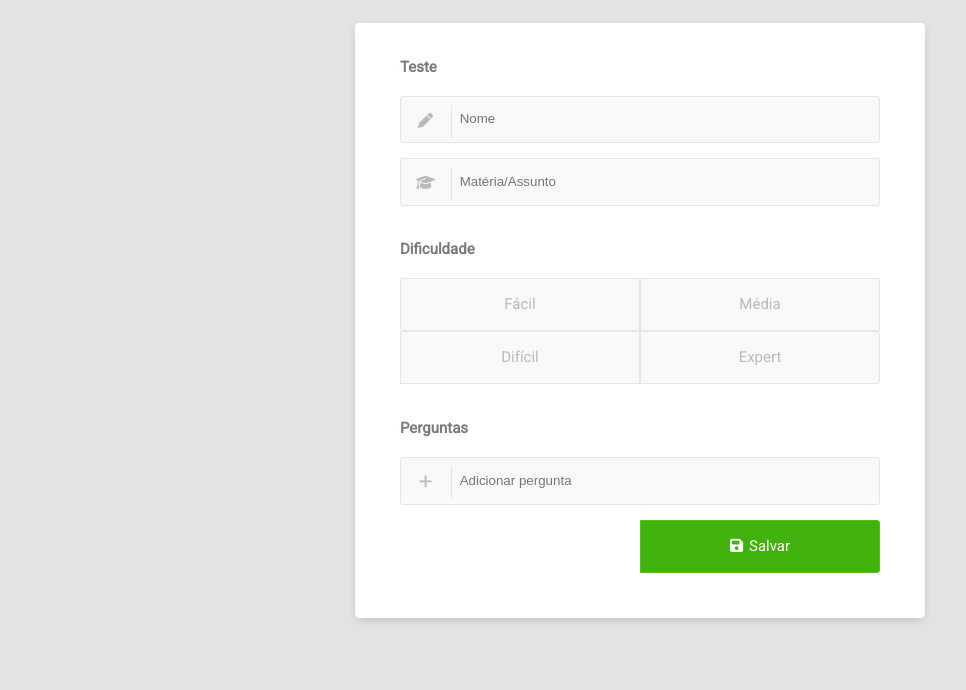
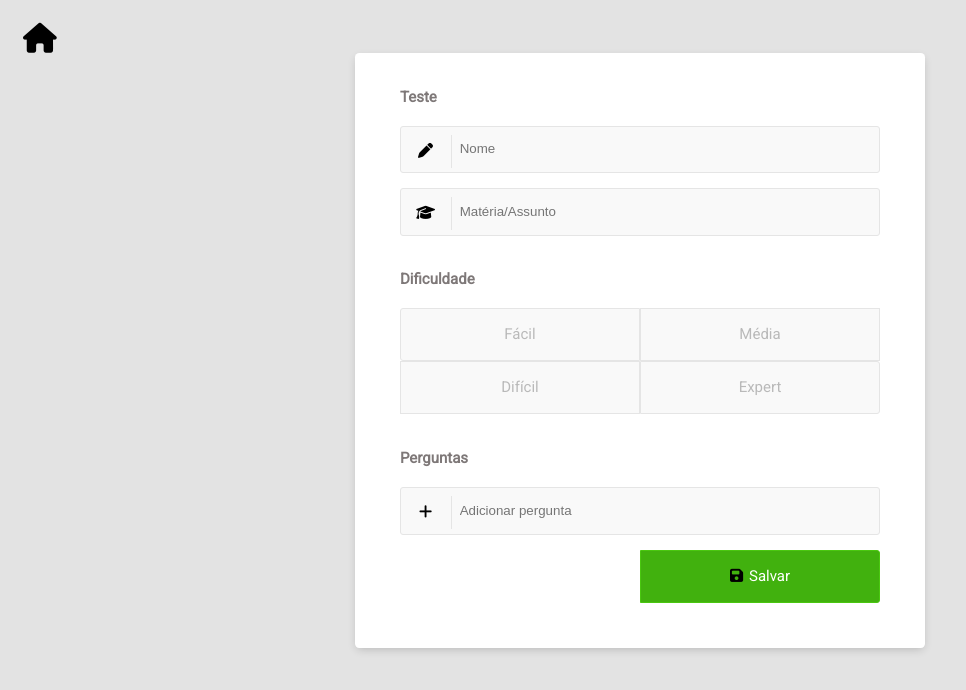
Before and after one commit to Leonardo-DeLuca/Sistema-Atividades, a website: page public/html/cadastro_testes.html in a window 1280 px wide. Shown: the whole page, without its empty margins (0-966 px from the left). Drawn offline with Linux system fonts and the light colour scheme.

Commit message:
Botoes home add

```diff
--- a/controller/LoginController.js
+++ b/controller/LoginController.js
@@ -33,7 +33,7 @@ const login = (req, res) => {
     if (usuarios.some(item => item.usuario === usuario && item.senha === senha)) {
         return res.status(200).json({ "status": "OK" });
     } else {
-        return res.status(401).json({ "status": "ERRO", "descricao_erro": "Usuário não encontrado." });
+        return res.status(401).json({ "status": "ERRO", "descricao_erro": "Usuário ou senha inválidos." });
     }
 };
 
--- a/public/css/cadastro_testes.css
+++ b/public/css/cadastro_testes.css
@@ -12,6 +12,10 @@ body {
     font-size: 15px;
     color: #b9b9b9;
     background-color: #e3e3e3;
+}
+
+body i{
+    color:#000000
 }
 
 h4 {
@@ -293,3 +297,19 @@ select option {
         padding-right: 0;
     }
 }
+
+.hover1 {
+    background-image: linear-gradient(white, white);
+    background-size: 0 100%;
+    background-repeat: no-repeat;
+    transition: .4s;
+    align-self: flex-start;
+    flex: 0 1 auto;
+    margin-right: auto;
+  }
+  .hover1:hover {
+    background-size: 100% 100%;
+    cursor: pointer;
+    transform: scale(1.2);
+    box-shadow: 0px 5px 5px #7e7878;
+  }
--- a/public/css/login.css
+++ b/public/css/login.css
@@ -7,10 +7,11 @@ body {
     background-color: #e3e3e3;
     display: flex;
     align-items: center;
-    justify-content: center;
+    justify-content: flex-start;
     font-family: "Roboto", Helvetica, Arial, sans-serif;
     -webkit-font-smoothing: antialiased;
     -moz-osx-font-smoothing: grayscale;
+    width: 100%;
 }
 
 .form-structor {
@@ -18,8 +19,11 @@ body {
     border-radius: 15px;
     height: 550px;
     width: 350px;
-    position: relative;
     overflow: hidden;
+    flex: 0 1 auto;
+    position: absolute;
+    left: 50%;
+    transform: translateX(-50%);
 
 }
 
@@ -299,6 +303,9 @@ body {
     background-repeat: no-repeat;
     transition: .4s;
     align-self: flex-start;
+    flex: 0 1 auto;
+    margin-right: auto;
+    margin: 1%;
   }
   .hover1:hover {
     background-size: 100% 100%;
--- a/public/html/cadastro_testes.html
+++ b/public/html/cadastro_testes.html
@@ -9,6 +9,7 @@
     <title>Cadastrar teste</title>
 </head>
 <body>
+    <i onclick="onClickHome()" class="fa-solid fa-house hover1 fa-2x"></i>
     <div class="container" id="containerFormTeste">
         <form id="formTestes">
             <div class="row">
--- a/public/js/cadastro_testes.js
+++ b/public/js/cadastro_testes.js
@@ -8,6 +8,10 @@ const $tituloPergunta = document.getElementById('tituloPergunta');
 let perguntasTeste = [];
 let isEditandoPergunta = false;
 let perguntaEditando = {};
+
+const onClickHome = async () => {
+    window.location.href = `${URL_BASE}/home`;
+};
 
 const abreFormPerguntas = () => {
     $containerFormTeste.style.display = 'none';
--- a/public/js/login.js
+++ b/public/js/login.js
@@ -52,6 +52,8 @@ const onClickRegistrar = async () => {
 
     if (objResponse.status !== "OK") {
         alert(objResponse.descricao_erro);
+    }else {
+        alert('Usuário registrado com sucesso');
     }
 };
 
```
Also changed, not shown: dados/usuarios.json (+1 -6 lines).
